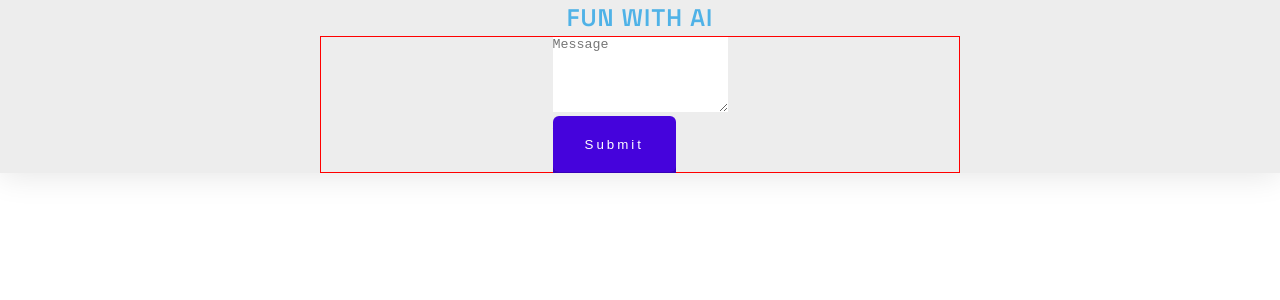
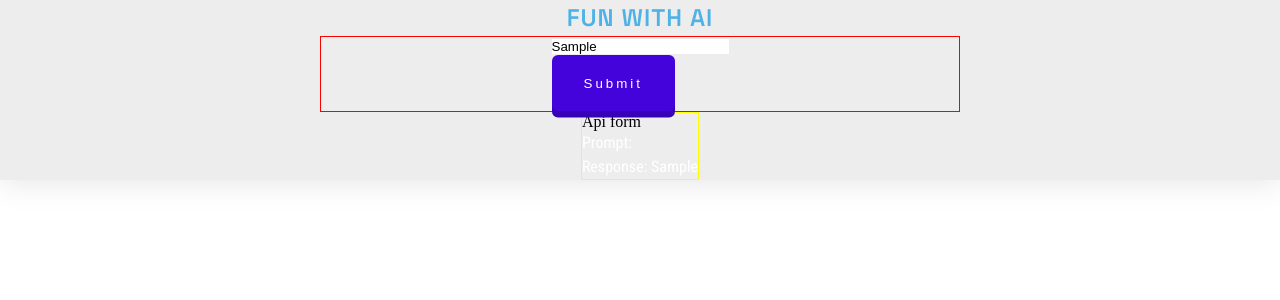
Before and after one commit to tpadilla10117/Fun-With-GPT-3, a React (Create React App) app: page / in a window 1280 px wide. Both pictures are taken after typing "Sample" into the empty fields and a click on the button "Submit". Shown: the top 300 px of the page. Built offline with nearby package versions, Linux system fonts and the light colour scheme; no server answers.

Commit message:
got the main functionality, now need to style and save in localStorage

```diff
--- a/src/components/apiResponses/ApiResponses.jsx
+++ b/src/components/apiResponses/ApiResponses.jsx
@@ -1,10 +1,37 @@
-import React from 'react'
+import React, { useState } from 'react'
 
 function ApiResponses( { apiResponseState } ) {
+
+
+  const [ formState, setFormState ] = useState();
+
   return (
-    <section>
+    <section className='apiResponses-parent-container'>
         {/* TODO: Would need to .map over apiResponseState (the app state) and render out responses */}
+      Api form
+      {apiResponseState ?
 
+        apiResponseState.map( (response, index) => {
+          return (
+            <div className='apiResponses-wrapper' key={index}>
+              <p>
+                Prompt:
+              </p>
+              <p>
+                Response: {response}
+              </p>
+
+            </div>
+          )
+        })
+
+        :
+
+        <div className='apiResponses-wrapper'>
+          No Responses
+        </div>
+
+      }
     </section>
   )
 };
--- a/src/components/apiResponses/ApiResponses.scss
+++ b/src/components/apiResponses/ApiResponses.scss
@@ -0,0 +1,7 @@
+.apiResponses-parent-container {
+    height: 100%;
+    border: 1px solid yellow;
+
+
+
+}
--- a/src/components/form/Form.jsx
+++ b/src/components/form/Form.jsx
@@ -1,4 +1,4 @@
-import React, { useRef, useState } from 'react';
+import React, { useRef, useState, useEffect } from 'react';
 /* import axios from 'axios'; */
 import { CtaButton, ApiResponses } from '../utils';
 /* const { Configuration, OpenAIApi } = require("openai"); */
@@ -19,9 +19,9 @@ require('dotenv').config();
 
 function Form( { content } ) {
 
-    const formInputRef = useRef(null);
+    const formInputRef = useRef();
     const [ postData, setPostData ] = useState('');
-    const [ testDataState, setTestDataState] = useState('');
+    const [ postDataArray, setPostDataArray] = useState( [] );
 
 /* The Request body for my POST Request: */
 
@@ -38,10 +38,20 @@ function Form( { content } ) {
 
     const submitForm = (event) => {
         event.preventDefault();
-        /* console.log('The result of my useRef: ', formInputRef.current.value) */
+
         console.log('Here is testData: ', testData)
+        console.log('Here is postData: ', postData)
+
         postRequest();
-        setPostData('');
+        setPostDataArray([postData, ...postDataArray]);
+        /* setPostData(''); */
+    };
+    console.log("My postData without doing anything: ", postData)
+    console.log("Data to pass onto child component: ", postDataArray)
+
+    const handleChange = (event) => {
+        const value = event.target.value;
+        setPostData(value);
     };
 
 
@@ -98,11 +108,11 @@ function Form( { content } ) {
       </div>
 
       <div className='form-wrapper'>
-        <form className='form'>
+        <form className='form' onSubmit={submitForm} >
             <div className='form-input-wrapper'>
                 <label />
-                <textarea rows='5' placeholder='Message' name='message' required ref={formInputRef} value={postData}
-                    onChange={event => setPostData(event.target.value)}
+                <input placeholder='Message' name='message' type='text' required ref={formInputRef}
+                onChange={handleChange}
                 />
             </div>
 
@@ -110,17 +120,31 @@ function Form( { content } ) {
             <CtaButton
                 classnames={'form-submit-btn'}
                 text={'Submit'}
-                clickHandler={event => submitForm(event)}
+                /* clickHandler={event => submitForm(event)} */
             />
 
         </form>
 
       </div>
+      {/* <ApiResponses
+                apiResponseState={postDataArray}
+            /> */}
 
     {/* TODO: Need to pass state down to ApiResponses to render out a feed: */}
-      <ApiResponses
-        apiResponseState={''}
-      />
+        {
+            postDataArray ?
+
+            <ApiResponses
+                apiResponseState={postDataArray}
+            />
+
+            :
+
+            <div>
+                No Responses Yet!
+            </div>
+        }
+
 
 
 
--- a/src/index.scss
+++ b/src/index.scss
@@ -1,5 +1,6 @@
 @import './components/form/Form.scss';
 @import './components/ctaButton/CtaButton.scss';
+@import './components/apiResponses/ApiResponses.scss';
 
 * {
   box-sizing: border-box;
```
